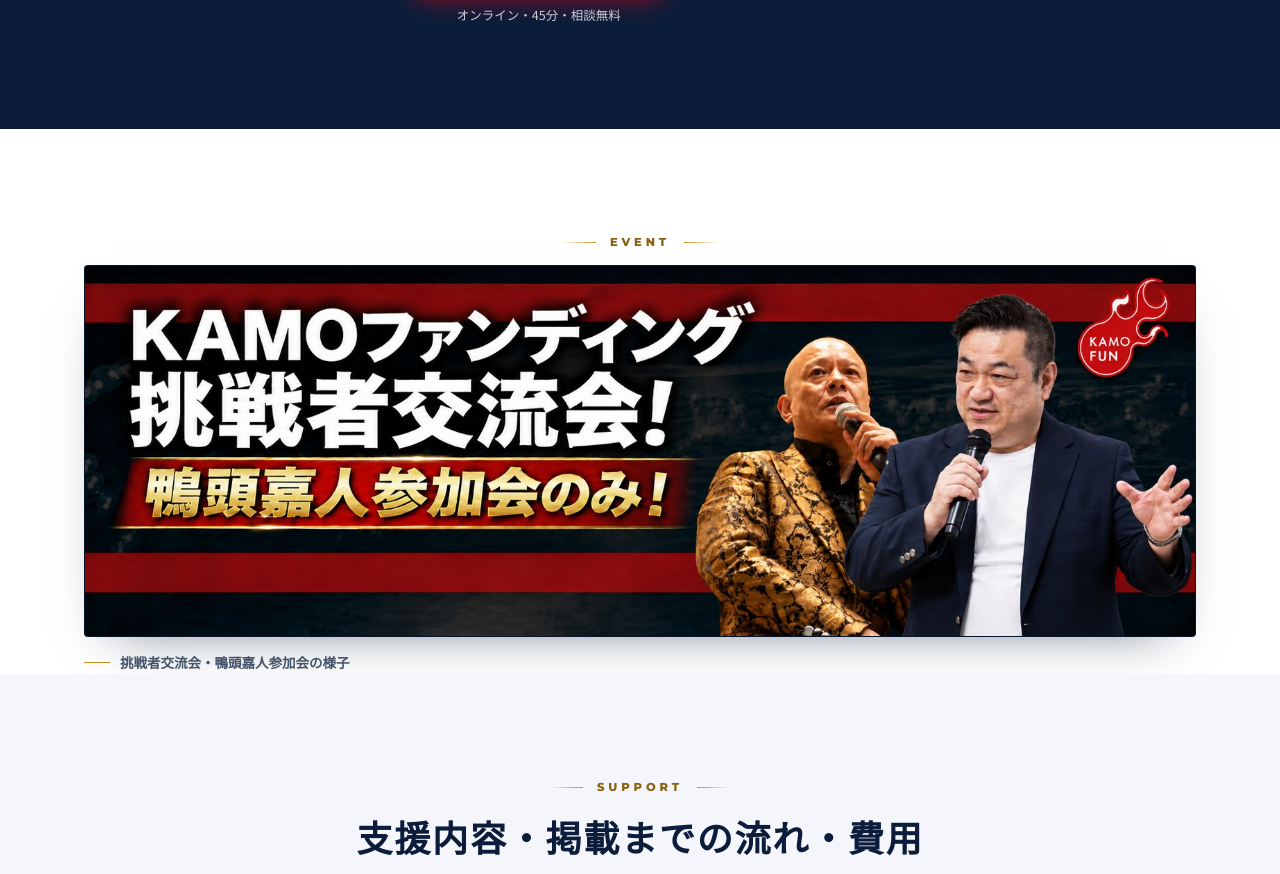
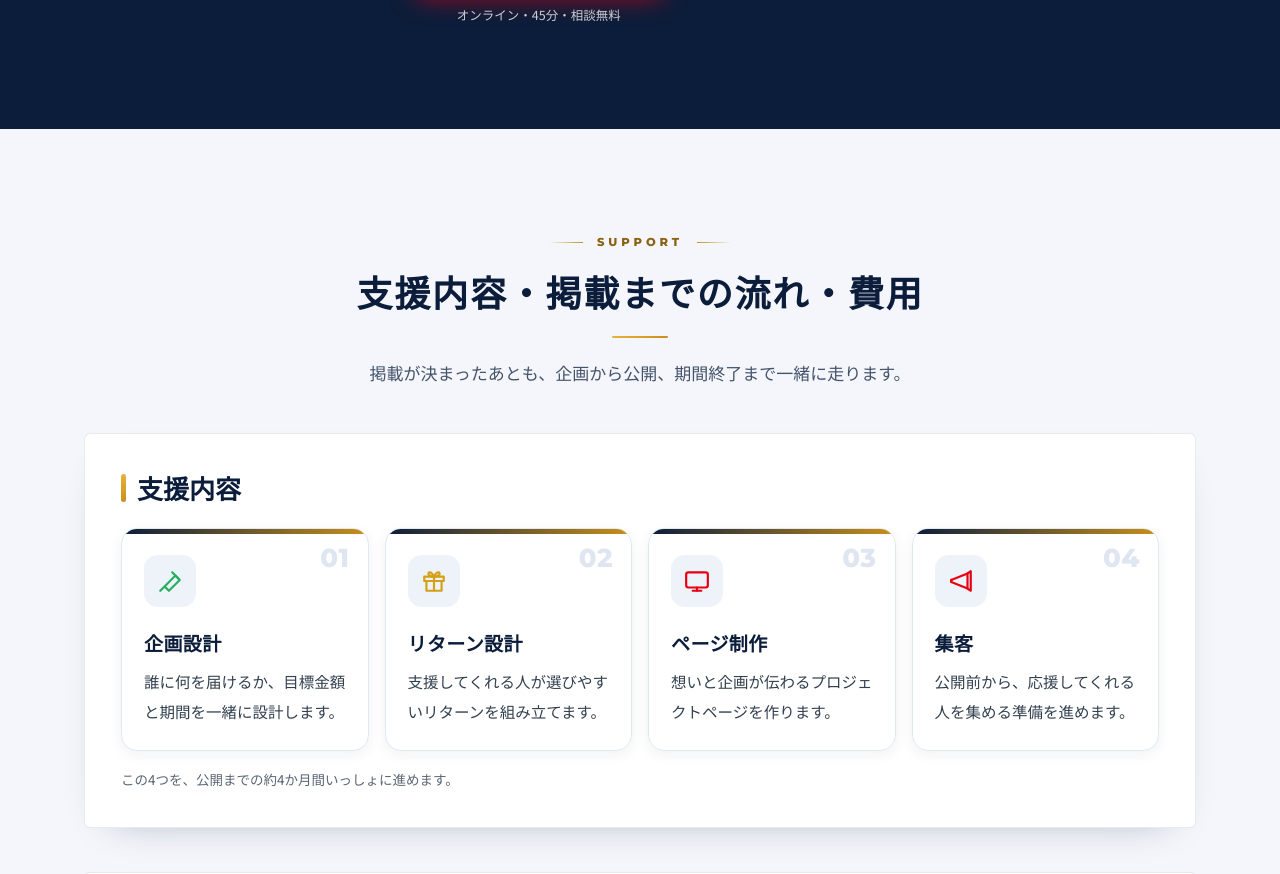
Before and after one commit to adr35760/kamo-funding-app, a Next.js app: page / in a window 1280 px wide. Shown: the part 1820-2694 px from the top of the page. Built offline with nearby package versions, Linux system fonts and the light colour scheme; no server answers.

Commit message:
feat(top): 挑戦者交流会バナーのセクションを削除（t iku指示 2026-11-23）

```diff
--- a/src/components/TopLandingPage.tsx
+++ b/src/components/TopLandingPage.tsx
@@ -9,7 +9,6 @@ import { CONSULT_URL, CONSULT_MINUTES } from '@/lib/seminar-info-content';
 import {
   LP_CARDS,
   LP_EMPATHY,
-  LP_EVENT,
   LP_FINAL,
   LP_FOLLOW,
   LP_FORM,
@@ -312,29 +311,6 @@ export default function TopLandingPage() {
                 </a>
               </div>
             </div>
-          </div>
-        </section>
-
-        {/* ===== Z3.55 挑戦者交流会バナー（2026-11-22 t iku指示） =====
-            成功事例の直後・支援内容の前に、横長バナーをコンテナ幅で置く。
-            画像全体をリンク（/real-seminar）にし、下に1行のキャプションを添える。
-            SPでも画像全体が見えるように width:100% / height:auto（左右を切らない）。 */}
-        <section className="tlp-event" aria-label={LP_EVENT.caption}>
-          <div className="tlp-inner">
-            <p className="tlp-eyebrow">{LP_SECTION_LABELS.event}</p>
-            <a className="tlp-event-link" href={LP_EVENT.href}>
-              <span className="tlp-event-media">
-                <img
-                  className="tlp-event-img"
-                  src={LP_EVENT.image}
-                  alt={LP_EVENT.imageAlt}
-                  width={LP_EVENT.width}
-                  height={LP_EVENT.height}
-                  loading="lazy"
-                />
-              </span>
-              <span className="tlp-event-caption">{LP_EVENT.caption}</span>
-            </a>
           </div>
         </section>
 
```
Also changed, not shown: public/lp/challenger-meetup-20261122.jpg (deleted).
